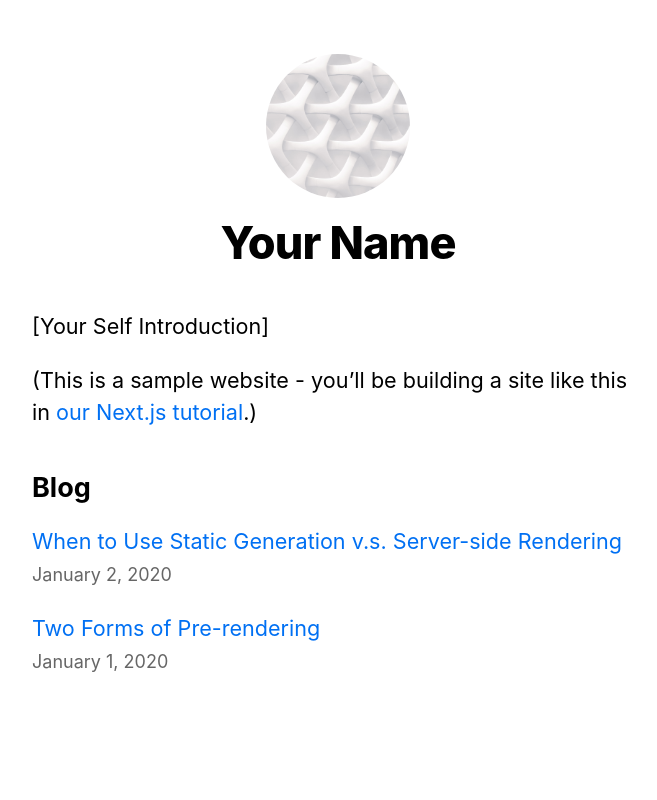
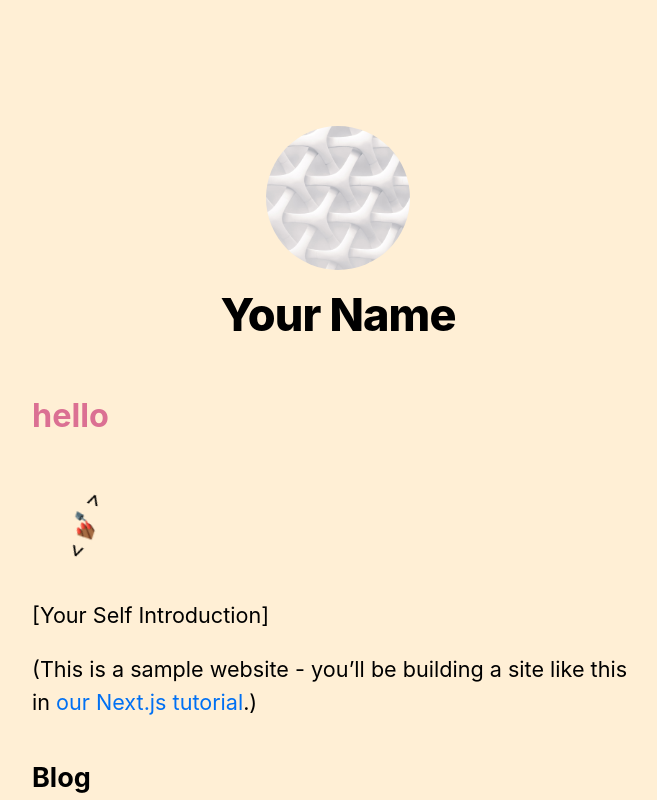
Before and after one commit to eclipsegst/nextjs-blog, a Next.js app: page / in a window 1280 px wide. Shown: the top 800 px of the page, without its empty margins (302-959 px from the left). Built offline with nearby package versions, Linux system fonts and the light colour scheme.

Commit message:
Added style examples

```diff
--- a/pages/index.tsx
+++ b/pages/index.tsx
@@ -5,6 +5,45 @@ import { getSortedPostsData } from '../lib/posts'
 import Link from 'next/link'
 import Date from '../components/date'
 import { GetStaticProps } from 'next'
+import styled from 'styled-components'
+
+import { keyframes } from 'styled-components'
+
+const Title = styled.h1`
+  font-size: 1.5em;
+  text-align: left;
+  color: palevioletred;
+`;
+
+// Create a Wrapper component that'll render a <section> tag with some styles
+const Wrapper = styled.section`
+  padding: 4em;
+  background: papayawhip;
+
+`;
+
+const StyledLink = styled(Link)`
+  color: palevioletred;
+  font-weight: bold;
+`;
+
+const rotate = keyframes`
+  from {
+    transform: rotate(0deg);
+  }
+
+  to {
+    transform: rotate(360deg);
+  }
+`;
+
+const Rotate = styled.div`
+  display: inline-block;
+  animation: ${rotate} 2s linear infinite;
+  padding: 2rem 1rem;
+  font-size: 1.2rem;
+`;
+
 
 export default function Home({
   allPostsData
@@ -16,11 +55,14 @@ export default function Home({
   }[]
 }) {
   return (
+    <Wrapper>
       <Layout home>
         <Head>
           <title>{siteTitle}</title>
         </Head>
         <section className={utilStyles.headingMd}>
+          <Title>hello</Title>
+          <Rotate>&lt; 💅🏾 &gt;</Rotate>
           <p>[Your Self Introduction]</p>
           <p>
             (This is a sample website - you’ll be building a site like this in{' '}
@@ -44,6 +86,8 @@ export default function Home({
           </ul>
         </section>
       </Layout>
+
+    </Wrapper>
   )
 }
 
```
Lines whose indentation alone changed are shown as unchanged.
